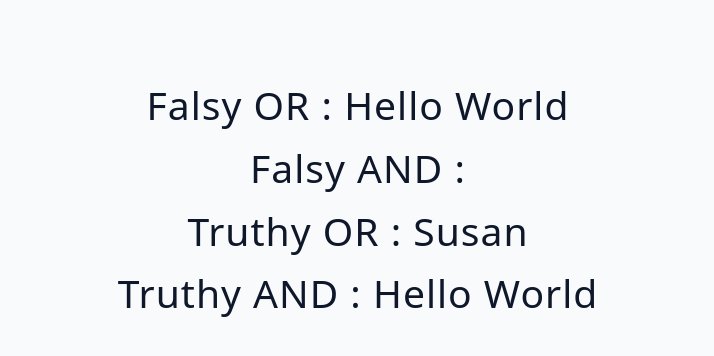
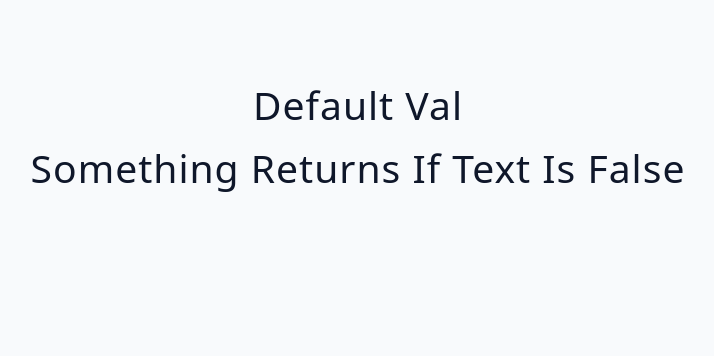
Before and after one commit to KonnyGuo/moreReact, a React (Vite) app: page / in a window 1280 px wide. Shown: the top 356 px of the page, without its empty margins (282-996 px from the left). Built offline with nearby package versions, Linux system fonts and the light colour scheme.

Commit message:
classic usage of circuit

```diff
--- a/src/App.jsx
+++ b/src/App.jsx
@@ -1,4 +1,4 @@
-import Starter from "./tutorial/03-conditional-rendering/starter/04-short-circuit-overview";
+import Starter from "./tutorial/03-conditional-rendering/starter/05-short-circuit-examples";
 // import Final from "./tutorial/01-useState/final/04-useState-basics";
 function App() {
   return (
--- a/src/tutorial/03-conditional-rendering/starter/05-short-circuit-examples.jsx
+++ b/src/tutorial/03-conditional-rendering/starter/05-short-circuit-examples.jsx
@@ -1,14 +1,24 @@
-import { useState } from 'react';
+import { useState } from "react";
 
 const ShortCircuitExamples = () => {
   // falsy
-  const [text, setText] = useState('');
+  const [text, setText] = useState("");
   // truthy
-  const [name, setName] = useState('susan');
-  const [user, setUser] = useState({ name: 'john' });
+  const [name, setName] = useState("susan");
+  const [user, setUser] = useState({ name: "john" });
   const [isEditing, setIsEditing] = useState(false);
 
-  return <h2>short circuit - examples</h2>;
+  return (
+    <div>
+      {/* try text if not go default */}
+      <h2> {text || "default val"} </h2>
+      {text || (
+        <div>
+          <h2> something returns if text is false </h2>
+        </div>
+      )}
+    </div>
+  );
 };
 
 export default ShortCircuitExamples;
```
